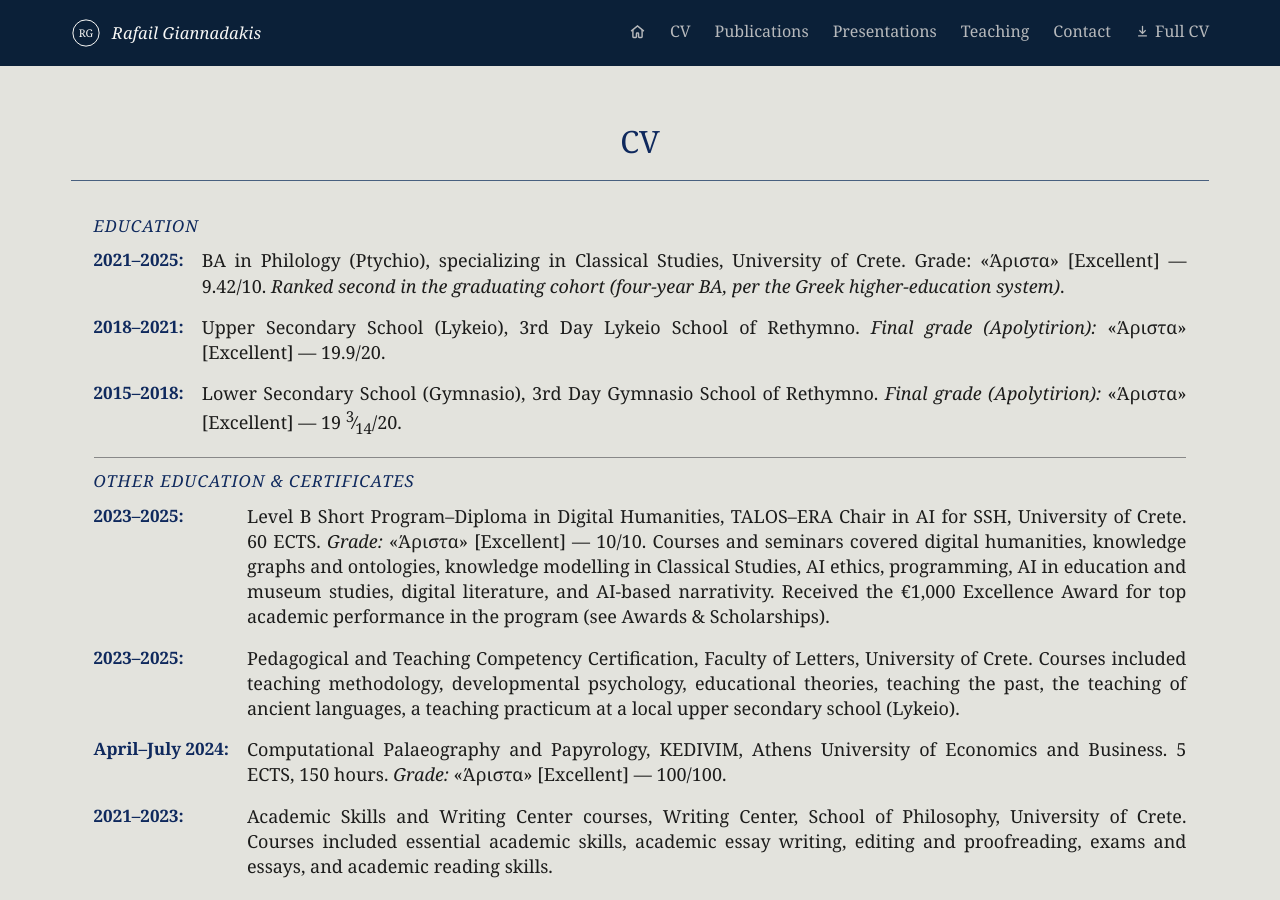
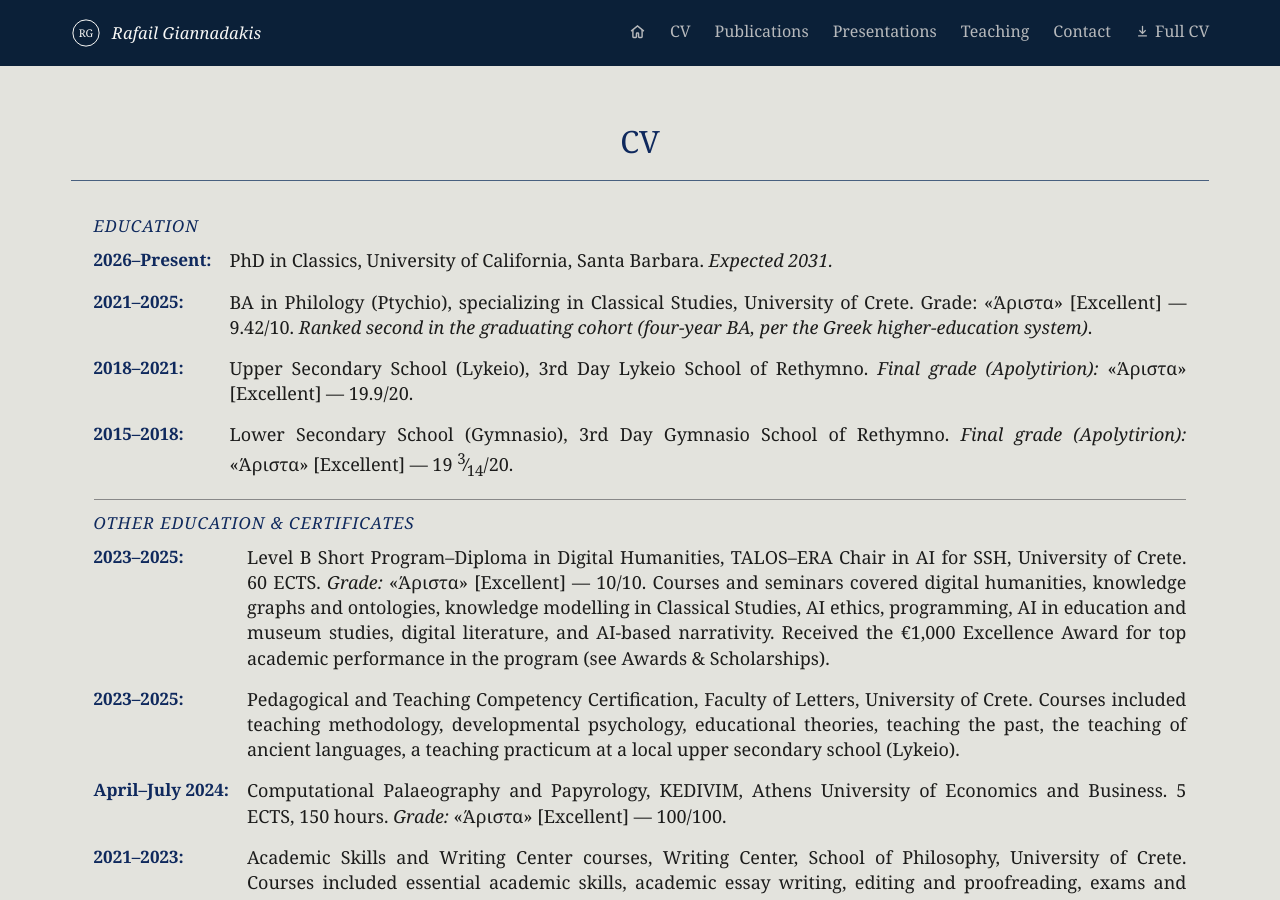
Before and after one commit to rgiannadakis/rgiannadakis.github.io, a Jekyll site: the page built from cv.md, in a window 1280 px wide and 900 px high. Built offline with Jekyll 4.4.1, drawn with Linux system fonts in a browser that asks for light colours.

Commit message:
site updates

```diff
--- a/cv.md
+++ b/cv.md
@@ -7,6 +7,13 @@ permalink: /cv/
 ## Education
 
 <div class="cv-list">
+
+<div class="cv-item">
+  <div class="cv-date">2026–Present:</div>
+  <div class="cv-description">
+    PhD in Classics, University of California, Santa Barbara. <em>Expected 2031.</em>
+  </div>
+</div>
 
 <div class="cv-item">
 <div class="cv-date">2021–2025:</div>
```
